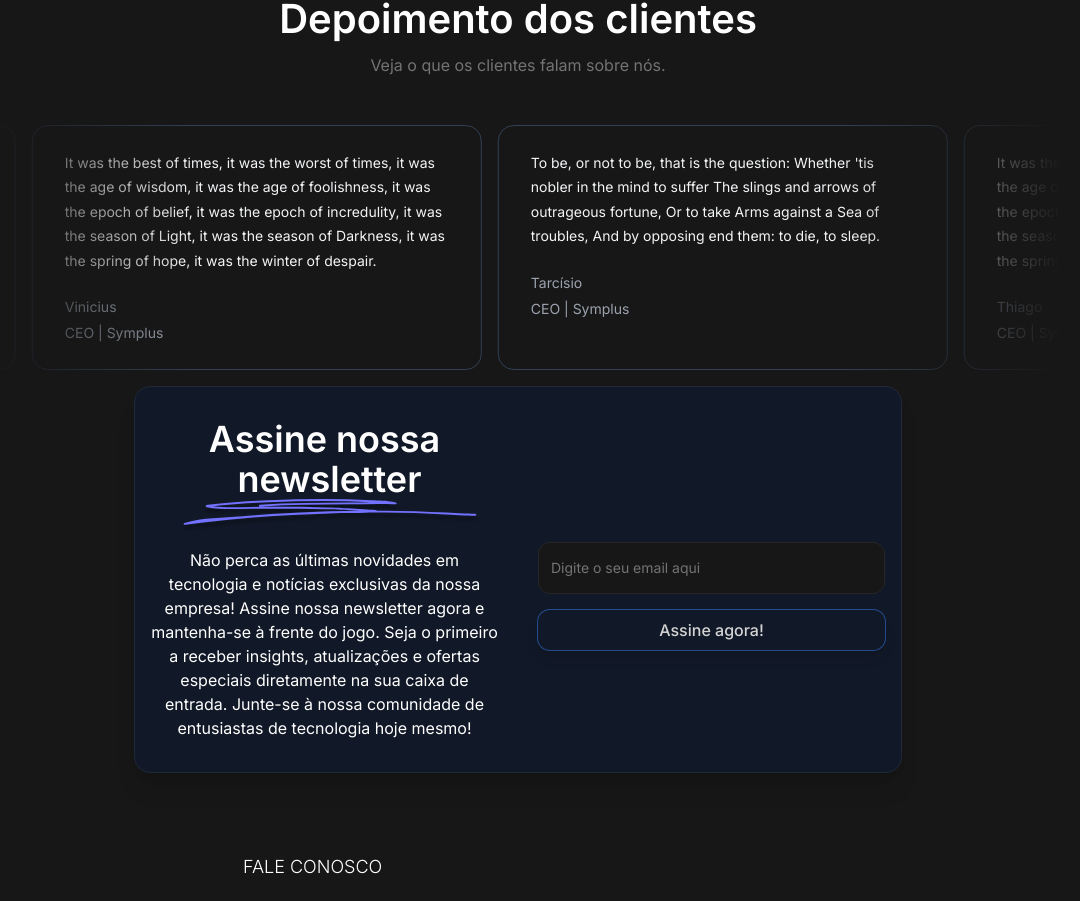
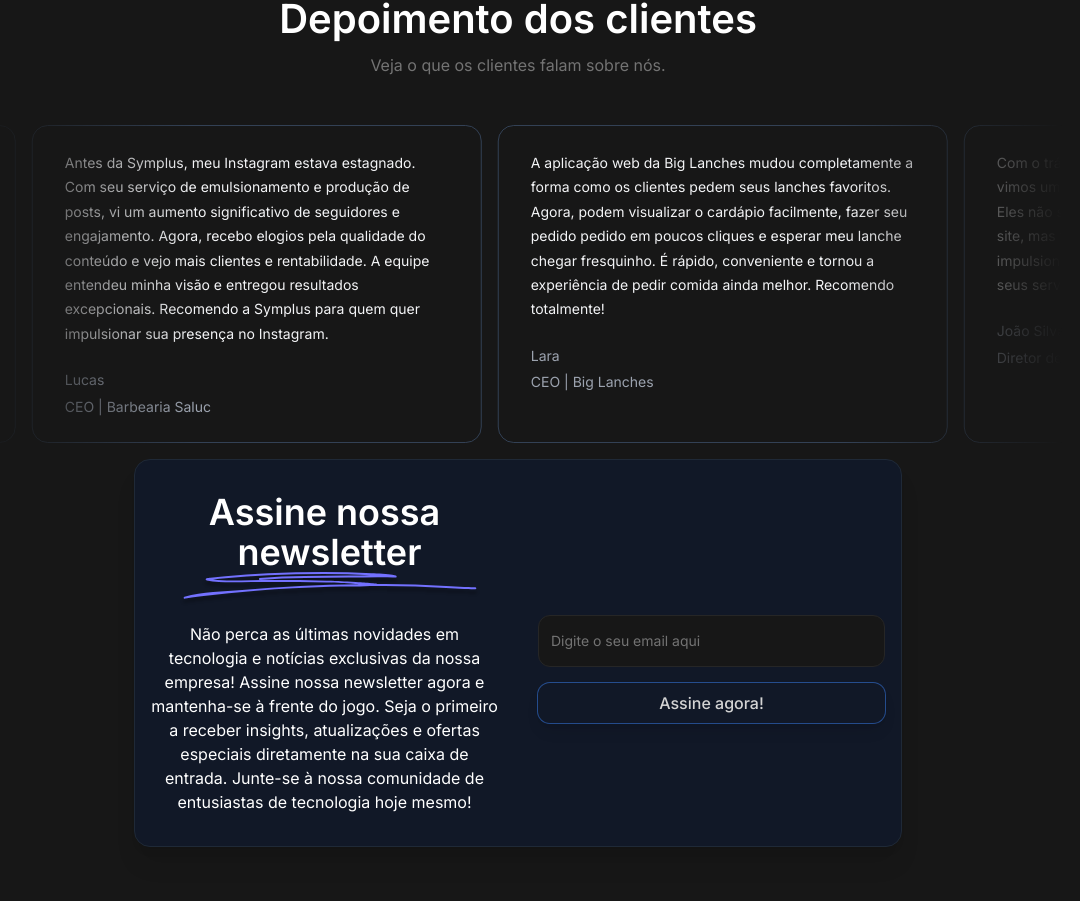
Before and after one commit to ViniciusOliver-stack/symplus-page, a Next.js app: page / in a window 1280 px wide. Shown: the part 2723-3624 px from the top of the page, without its empty margins (122-1202 px from the left). Built offline with nearby package versions, Linux system fonts and the light colour scheme.

Commit message:
feat: add comment

```diff
--- a/components/infiniteMovingCardsDemo/index.tsx
+++ b/components/infiniteMovingCardsDemo/index.tsx
@@ -28,32 +28,32 @@ export function InfiniteMovingCardsDemo() {
 const testimonials = [
   {
     quote:
-      "It was the best of times, it was the worst of times, it was the age of wisdom, it was the age of foolishness, it was the epoch of belief, it was the epoch of incredulity, it was the season of Light, it was the season of Darkness, it was the spring of hope, it was the winter of despair.",
-    name: "Vinicius",
-    title: "CEO | Symplus",
+      "Antes da Symplus, meu Instagram estava estagnado. Com seu serviço de emulsionamento e produção de posts, vi um aumento significativo de seguidores e engajamento. Agora, recebo elogios pela qualidade do conteúdo e vejo mais clientes e rentabilidade. A equipe entendeu minha visão e entregou resultados excepcionais. Recomendo a Symplus para quem quer impulsionar sua presença no Instagram.",
+    name: "Lucas",
+    title: "CEO | Barbearia Saluc",
   },
   {
     quote:
-      "To be, or not to be, that is the question: Whether 'tis nobler in the mind to suffer The slings and arrows of outrageous fortune, Or to take Arms against a Sea of troubles, And by opposing end them: to die, to sleep.",
-    name: "Tarcísio",
-    title: "CEO | Symplus",
+      "A aplicação web da Big Lanches mudou completamente a forma como os clientes pedem seus lanches favoritos. Agora, podem visualizar o cardápio facilmente, fazer seu pedido pedido em poucos cliques e esperar meu lanche chegar fresquinho. É rápido, conveniente e tornou a experiência de pedir comida ainda melhor. Recomendo totalmente!",
+    name: "Lara",
+    title: "CEO | Big Lanches",
   },
   {
     quote:
-      "It was the best of times, it was the worst of times, it was the age of wisdom, it was the age of foolishness, it was the epoch of belief, it was the epoch of incredulity, it was the season of Light, it was the season of Darkness, it was the spring of hope, it was the winter of despair.",
-    name: "Thiago",
-    title: "CEO | Symplus",
+      "Com o tráfego pago e geração de leads da Symplus, vimos um aumento significativo em clientes potenciais. Eles não só direcionaram tráfego qualificado para nosso site, mas também nos forneceram leads valiosos que impulsionaram nossas vendas. Recomendo fortemente seus serviços.",
+    name: "João Silva",
+    title: "Diretor de Marketing | TechSoluções",
   },
   {
     quote:
-      "It was the best of times, it was the worst of times, it was the age of wisdom, it was the age of foolishness, it was the epoch of belief, it was the epoch of incredulity, it was the season of Light, it was the season of Darkness, it was the spring of hope, it was the winter of despair.",
-    name: "Caio",
-    title: "CEO | Symplus",
+      "A landing page criada pela Symplus foi fundamental para nossa empresa. Aumentamos nossa taxa de conversão e melhoramos a experiência do usuário, destacando nossos serviços de forma clara e atrativa. Obrigado, Symplus, por nos ajudar a alcançar nossos objetivos!",
+    name: "Ana Oliveira,",
+    title: "CEO | DigitalInovação",
   },
   {
     quote:
-      "Call me Ishmael. Some years ago—never mind how long precisely—having little or no money in my purse, and nothing particular to interest me on shore, I thought I would sail about a little and see the watery part of the world.",
-    name: "Luender",
-    title: "CEO | Symplus",
+      "A aplicação da Symplus resolveu todos os nossos problemas de gerenciamento de comércio. Desde controle de estoque até gestão de vendas, tudo se tornou mais simples e eficiente. É como ter um assistente virtual que cuida de todos os aspectos do nosso negócio. Estamos muito satisfeitos e gratos à equipe da Symplus pelo excelente trabalho!",
+    name: "Pedro Santos",
+    title: "Gerente de Operações | VendaFácil",
   },
 ]
```
